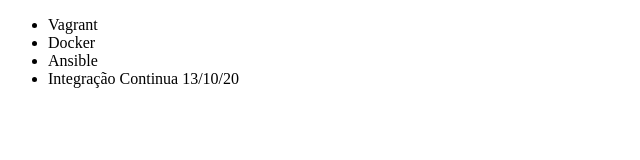
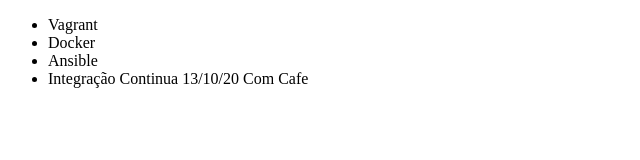
Before and after one commit to PauloSOliveira/1strepo, a plain HTML site: page index.html in a window 1280 px wide. Shown: the full height of the page, 0-640 px from the left. Drawn offline with Linux system fonts and the light colour scheme.

Commit message:
Com Cafe

```diff
--- a/index.html
+++ b/index.html
@@ -9,7 +9,7 @@
         <li>Vagrant</li>
         <li>Docker</li>
         <li>Ansible</li>
-        <li>Integração Continua 13/10/20</li>
+        <li>Integração Continua 13/10/20 Com Cafe</li>
     </ul>
 </body>
 </html>
```
